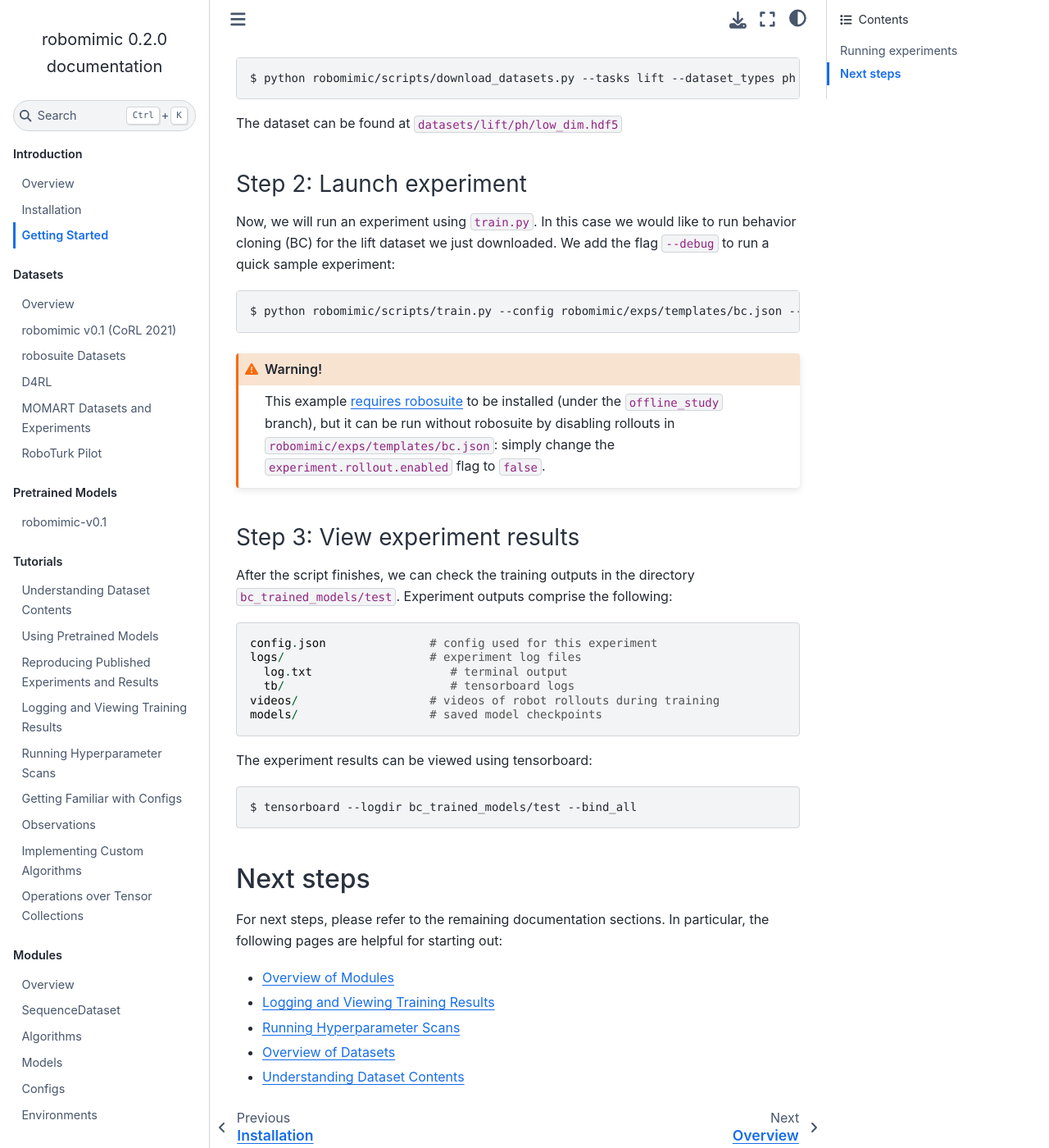
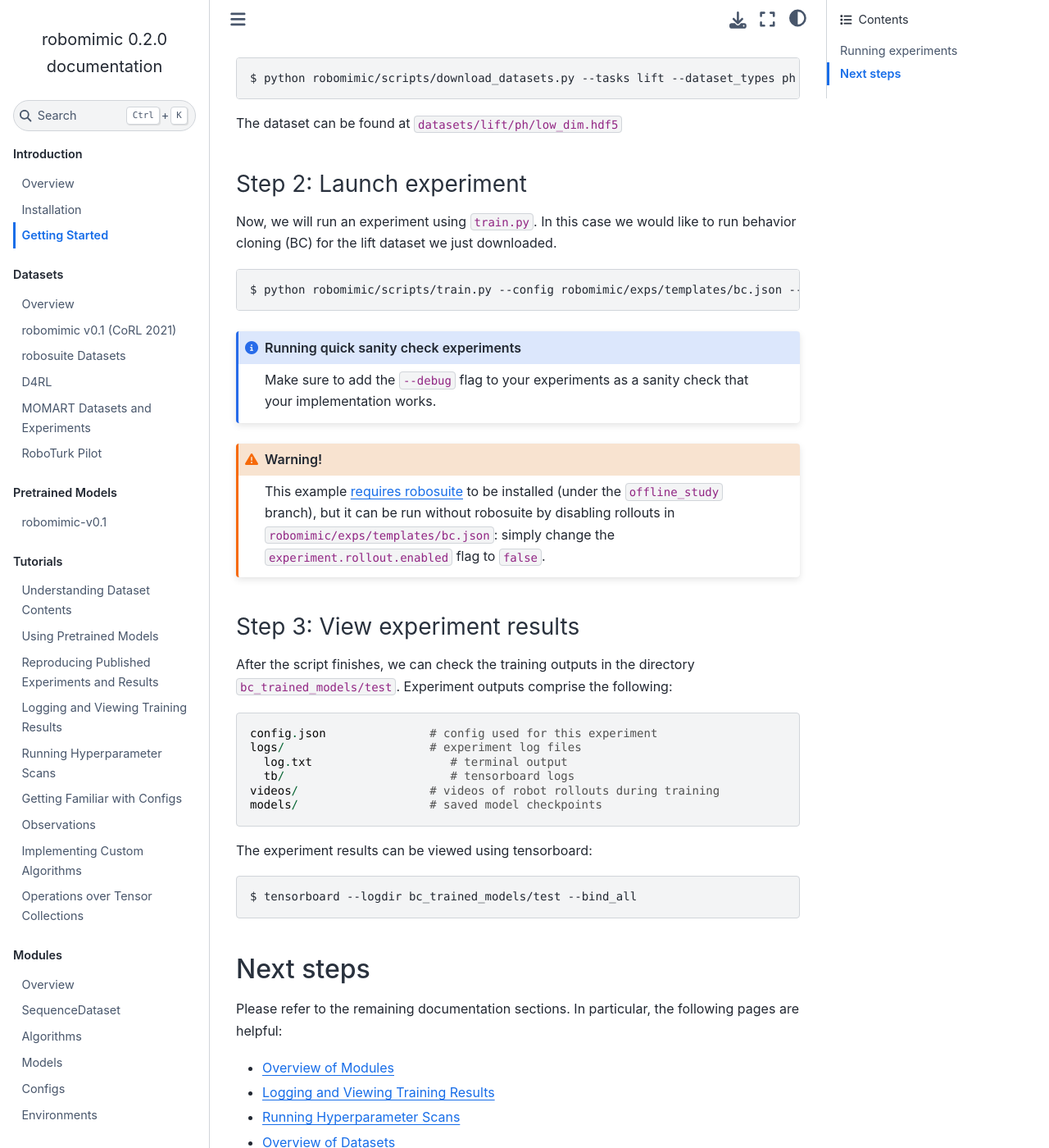
Before and after one commit to ARISE-Initiative/robomimic, a Sphinx documentation site: the page built from docs/introduction/getting_started.md, in a window 1280 px wide and 1400 px high, scrolled down 451 px. Shown: the whole window at 82% size. Built offline with Sphinx 7.4.7 and the Sphinx Book theme 1.1.4, drawn with Linux system fonts in a browser that asks for light colours; pages that are not in the unit, such as notebooks, are missing from menus.

Commit message:
(docs) add note on --debug flag in getting_started.md

````diff
--- a/docs/introduction/getting_started.md
+++ b/docs/introduction/getting_started.md
@@ -19,11 +19,18 @@ The dataset can be found at `datasets/lift/ph/low_dim.hdf5`
 
 ### Step 2: Launch experiment
 
-Now, we will run an experiment using `train.py`. In this case we would like to run behavior cloning (BC) for the lift dataset we just downloaded. We add the flag `--debug` to run a quick sample experiment:
+Now, we will run an experiment using `train.py`. In this case we would like to run behavior cloning (BC) for the lift dataset we just downloaded.
 
 ```sh
 $ python robomimic/scripts/train.py --config robomimic/exps/templates/bc.json --dataset datasets/lift/ph/low_dim.hdf5 --debug
 ```
+
+<div class="admonition note">
+<p class="admonition-title">Running quick sanity check experiments</p>
+
+Make sure to add the `--debug` flag to your experiments as a sanity check that your implementation works.
+
+</div>
 
 <div class="admonition warning">
 <p class="admonition-title">Warning!</p>
@@ -77,7 +84,7 @@ utils/                    # utils for training, evaluation, visualization, hp sw
   ...
 ```
 -->
-For next steps, please refer to the remaining documentation sections. In particular, the following pages are helpful for starting out:
+Please refer to the remaining documentation sections. In particular, the following pages are helpful:
 - [Overview of Modules](../modules/overview.html)
 - [Logging and Viewing Training Results](../tutorials/viewing_results.html)
 - [Running Hyperparameter Scans](../tutorials/hyperparam_scan.html)
````
